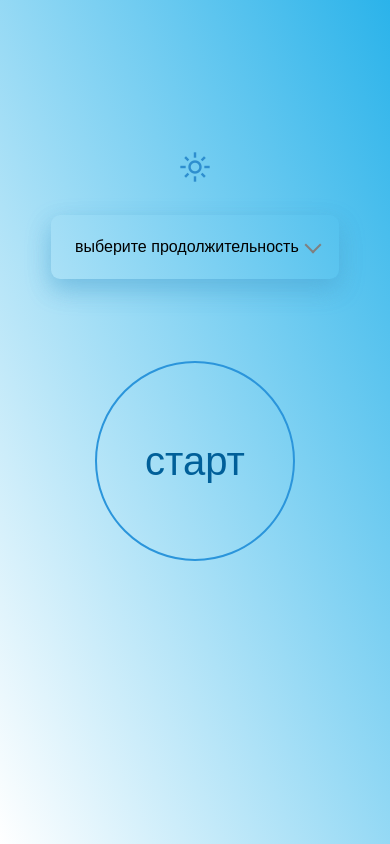
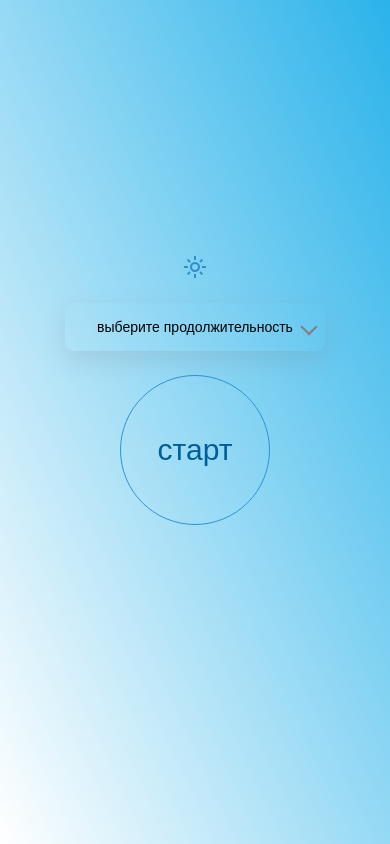
Before and after one commit to tayuya74/breathing_app, a plain HTML site: page index.html in a window 390 px wide. Drawn offline with nearby package versions, Linux system fonts and the light colour scheme.

Commit message:
add mobile version

```diff
--- a/index.css
+++ b/index.css
@@ -40,15 +40,15 @@ ul {
 .dropdown::before {
   content: "";
   position: absolute;
-  right: 20px;
-  top: 24px;
-  z-index: 9999;
+  right: 10px;
+  top: 50%;
+	z-index: 9999;
   width: 12px;
   height: 12px;
   border: 2px solid grey;
   border-top: transparent;
   border-right: transparent;
-  transform: rotate(-45deg);
+  transform: translateY(-50%) rotate(-45deg);
   pointer-events: none;
   transition: all 0.3s linear;
 }
@@ -63,7 +63,6 @@ ul {
 	background: transparent;
   box-shadow: 0 10px 25px rgba(124, 130, 141, 0.2);
   font-size: 16px;
-  position: absolute;
   top: 0;
   left: 0;
   user-select: none;
@@ -113,7 +112,7 @@ ul {
   transform: translateY(0);
 }
 .dropdown.opened::before {
-  transform: rotate(-225deg);
+  transform: translateY(-50%) rotate(-225deg);
   top: 30px;
 }
 /* timer */
@@ -208,3 +207,52 @@ body.dark-mode .start-button:hover {
   border-color: #cccccc;
   color: #cccccc;
 }
+/*мобильная верстка*/
+@media (max-width: 768px) {
+	body {
+		padding: 1em;
+	}
+	.container {
+		gap: 1.5em;
+	}
+	.dropdown {
+    width: 100%;
+    height: auto;
+    box-shadow: none;
+  }
+  .dropdown input {
+		position: relative;
+		min-width: 260px;
+    padding: 16px;
+    font-size: 14px;
+		text-align: center;
+  }
+  .dropdown .options {
+    font-size: 16px;
+    padding: 4px;
+  }
+  .btn_wrap {
+    width: 100%;
+    height: auto;
+  }
+  .start-button {
+    width: 150px;
+    height: 150px;
+    font-size: 30px;
+  }
+  .start-button:after {
+    inset: 0;
+    border-width: 1px;
+  }
+  .stop-button {
+    width: 80px;
+    height: 40px;
+    font-size: 20px;
+  }
+  .theme-toggle-button {
+    font-size: 24px;
+  }
+  .timer {
+    font-size: 30px;
+  }
+}
```
